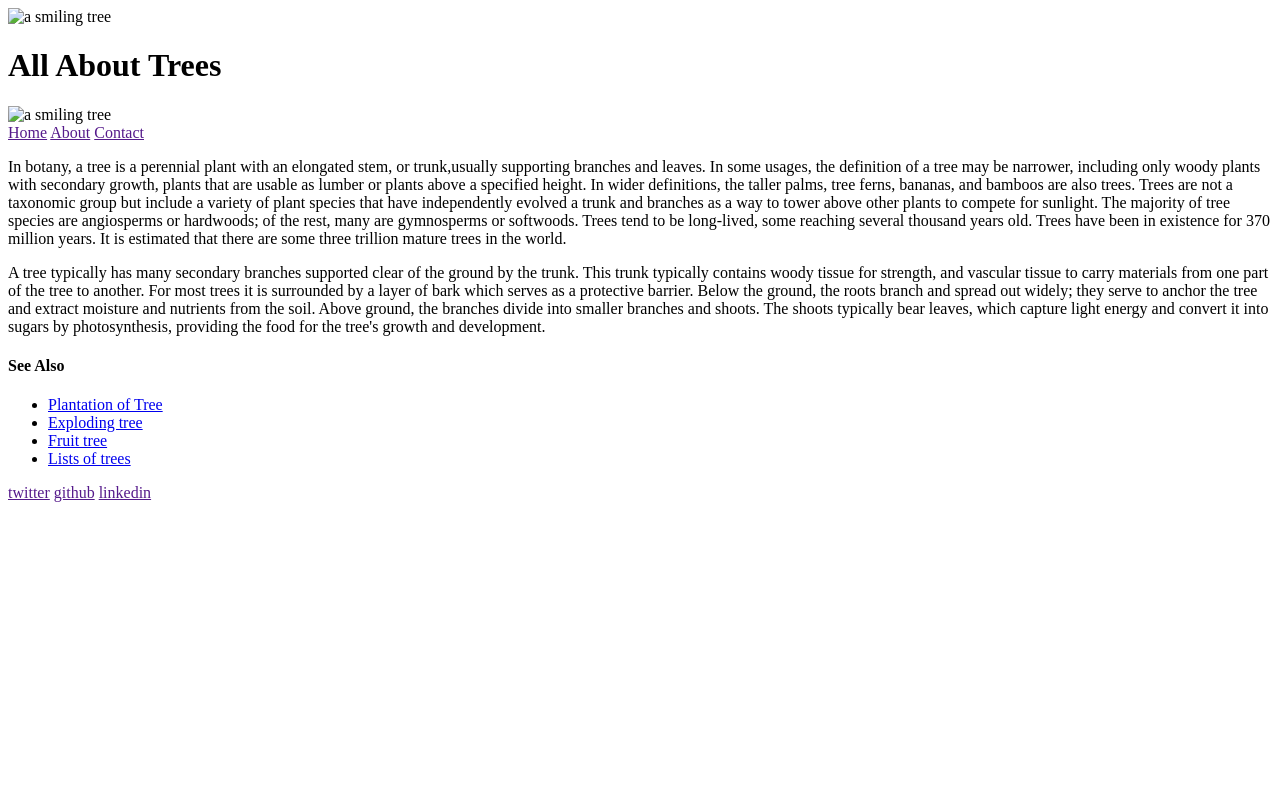
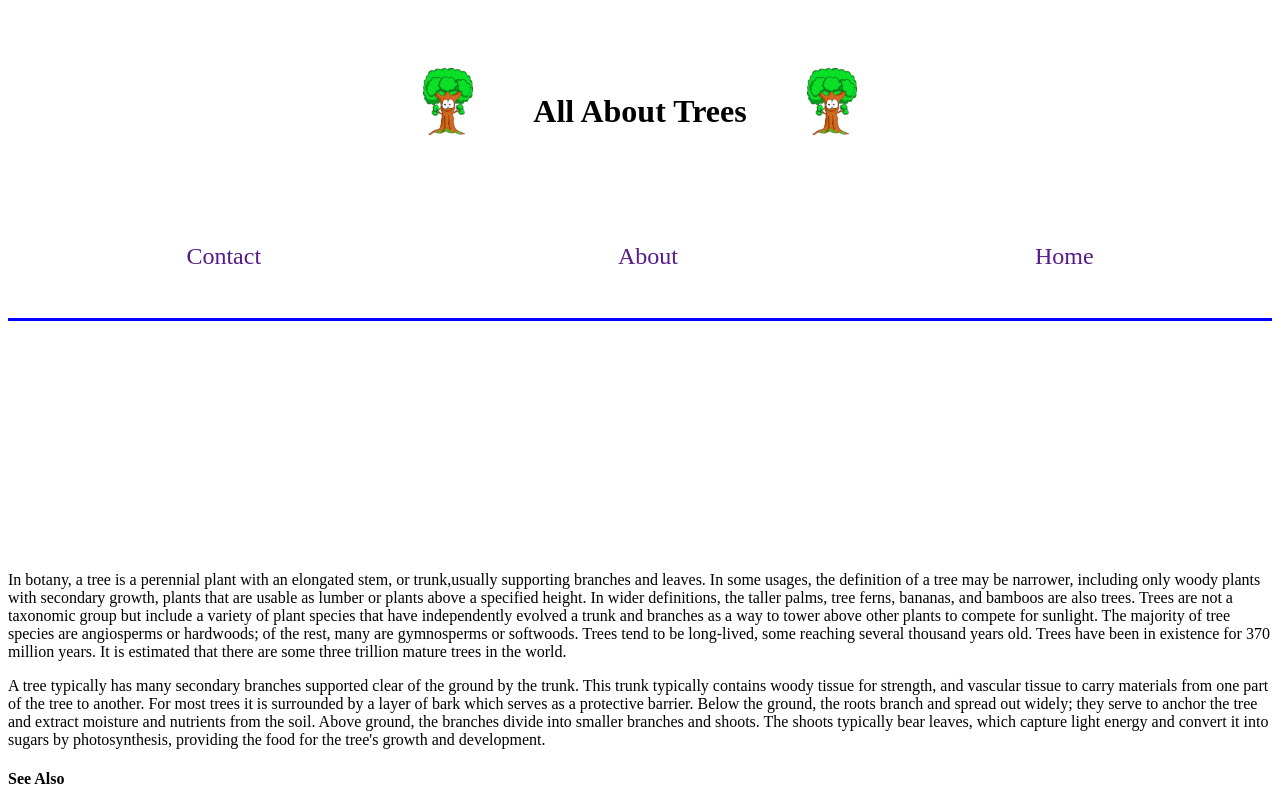
Before and after one commit to HYF-Class19/agile-development-group-1, a website: page index.html in a window 1280 px wide. Shown: the top 800 px of the page. Drawn offline with Linux system fonts and the light colour scheme; the site is published under a folder, as on GitHub Pages, so addresses that start at the root find nothing.

Commit message:
update html path root

```diff
--- a/index.html
+++ b/index.html
@@ -5,7 +5,7 @@
     <link rel="icon" type="image/svg+xml" href="./client/assets/favicon.ico" />
     <meta name="viewport" content="width=device-width, initial-scale=1.0" />
     <title>All about Trees</title>
-    <link href="/styles/index.css" rel="stylesheet" />
+    <link href="./styles/index.css" rel="stylesheet" />
   </head>
 
   <body>
@@ -13,13 +13,13 @@
     <header class="centered-items">
       <img
         class="header-img"
-        src="/images/happy-tree.jpeg"
+        src="./images/happy-tree.jpeg"
         alt="a smiling tree"
       />
       <h1 class="tree">All About Trees</h1>
       <img
         class="header-img"
-        src="/images/happy-tree.jpeg"
+        src="./images/happy-tree.jpeg"
         alt="a smiling tree"
       />
     </header>
```
